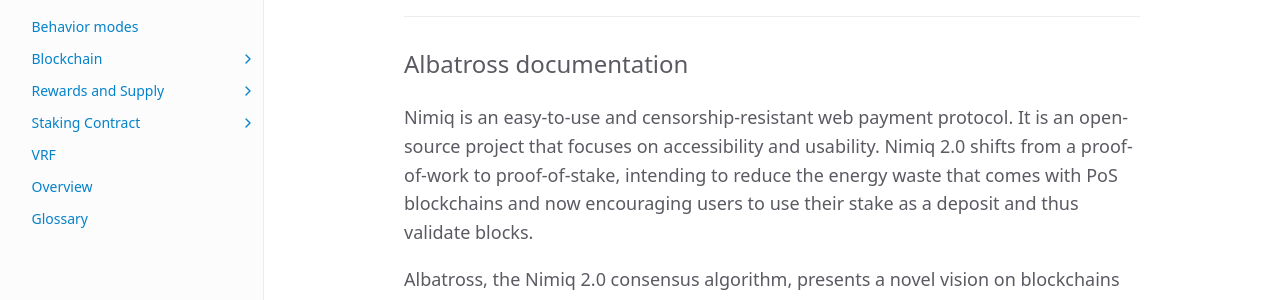
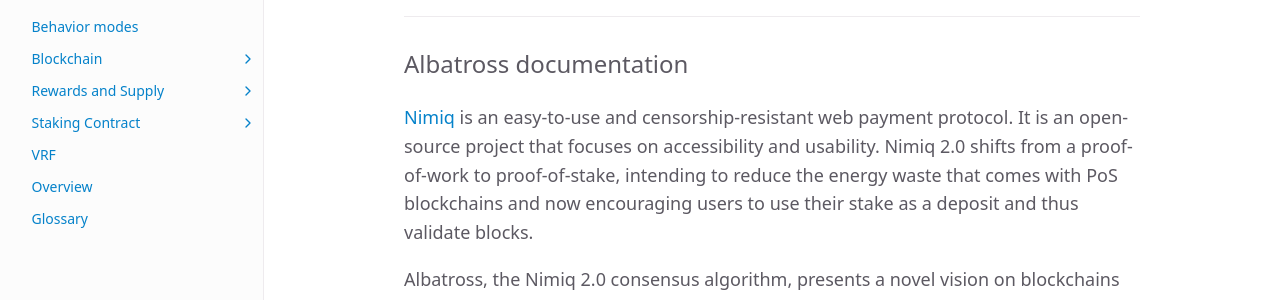
Before and after one commit to nimiq/albatross-doc, a Jekyll site: the page built from index.md, in a window 1280 px wide. Shown: the part 161-461 px from the top of the page. Built offline with Jekyll 4.4.1, drawn with Linux system fonts in a browser that asks for light colours; some web fonts are replaced; part of the change alters nothing that is shown.

```diff
--- a/index.md
+++ b/index.md
@@ -15,7 +15,7 @@ Albatross documentation
 {: .fs-6 }
 
 
-Nimiq is an easy-to-use and censorship-resistant web payment protocol. It is an open-source project that focuses on accessibility and usability. Nimiq 2.0 shifts from a proof-of-work to proof-of-stake, intending to reduce the energy waste that comes with PoS blockchains and now encouraging users to use their stake as a deposit and thus validate blocks.
+[Nimiq](https://www.nimiq.com/) is an easy-to-use and censorship-resistant web payment protocol. It is an open-source project that focuses on accessibility and usability. Nimiq 2.0 shifts from a proof-of-work to proof-of-stake, intending to reduce the energy waste that comes with PoS blockchains and now encouraging users to use their stake as a deposit and thus validate blocks.
 {: .fs-5 }
 
 Albatross, the Nimiq 2.0 consensus algorithm, presents a novel vision on blockchains inspired by speculative BFT algorithms, focusing on a performance close to the theoretical maximum for a single chain, and a solid probabilistic finality.
```
